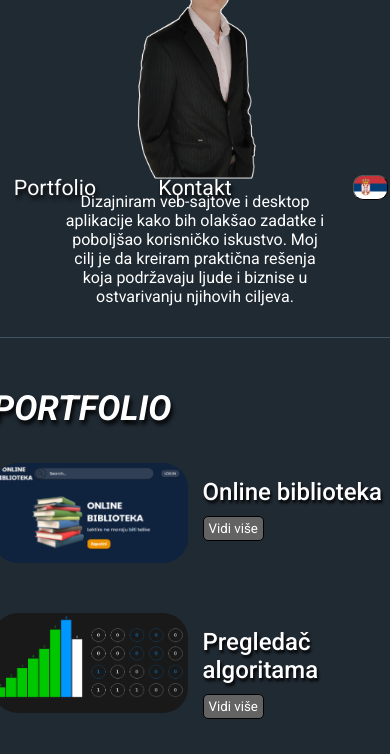
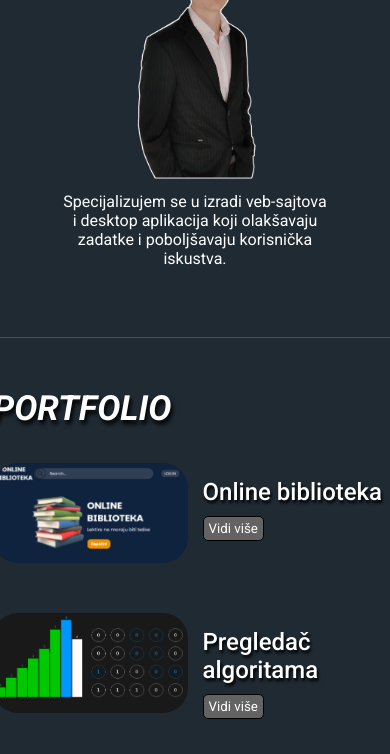
Before and after one commit to GrujicFilipRS/filipgrujicwebsite, a plain HTML site: page index.html in a window 390 px wide. Shown: the part 323-1077 px from the top of the page. Drawn offline with Linux system fonts and the light colour scheme.

Commit message:
Fixed website issues

```diff
--- a/index.css
+++ b/index.css
@@ -428,7 +428,7 @@ footer {
     nav {
         grid-template-columns: repeat(6, 55px);
         grid-column-end: 7;
-        grid-row-start: 21;
+        grid-row-start: 1;
         column-gap: 15px;
     }
 
--- a/langs.js
+++ b/langs.js
@@ -7,7 +7,7 @@ const translationSR = {
     "kontakt": "Kontakt",
     "zdr-txt": "Zdravo, ja sam",
     "moje-ime": "Filip Grujić",
-    "sta_radim": "Dizajniram veb-sajtove i desktop aplikacije kako bih olakšao zadatke i poboljšao korisničko iskustvo. Moj cilj je da kreiram praktična rešenja koja podržavaju ljude i biznise u ostvarivanju njihovih ciljeva.",
+    "sta_radim": "Specijalizujem se u izradi veb-sajtova i desktop aplikacija koji olakšavaju zadatke i poboljšavaju korisnička iskustva.",
     "portfolio-title": "PORTFOLIO",
     "rocket_title": "Online biblioteka",
     "rocket_desc": "Web aplikacija koja dozvoljava korisniku da traži i čita lektire, i dozvoljava administratoru da dodaje, uklanja i menja lektire",
@@ -27,7 +27,7 @@ const translationEN = {
     "kontakt": "Contact",
     "zdr-txt": "Hello, I am",
     "moje-ime": "Filip Grujić",
-    "sta_radim": "I design websites and desktop applications to make tasks easier and improve user experiences. My goal is to create practical solutions that support people and businesses in reaching their objectives.",
+    "sta_radim": "I specialize in the making of websites and desktop applications that make tasks easier and improve user experiences.",
     "portfolio-title": "PORTFOLIO",
     "rocket_title": "Online library",
     "rocket_desc": "Web application that allows the user to search for and read lektiras (books that are mandatory to read in Serbian schools), and for the admins to add, remove and edit them.",
@@ -47,7 +47,7 @@ const translationRU = {
     "kontakt": "Контакты",
     "zdr-txt": "Здраствуйте, я",
     "moje-ime": "Филип Груич",
-    "sta_radim": "Я разрабатываю веб-сайты и приложения для ПК, чтобы упростить задачи и сделать опыт пользователей лучше. Моя цель — создавать практичные решения, которые помогают людям и бизнесам достигать своих целей.",
+    "sta_radim": "Я специализируюсь на разработке веб-сайтов и приложений для ПК, которые упрощают задачи и делают опыт пользователей лучше.",
     "portfolio-title": "ПОРТФОЛИО",
     "rocket_title": "Онлайн библиотека",
     "rocket_desc": "Веб приложение, которое позволяет пользователю искать и читать лектиры (книги необходимые прочитать в сербских школах), и позволяет админу их принимать, удалять и изменять.",
```
